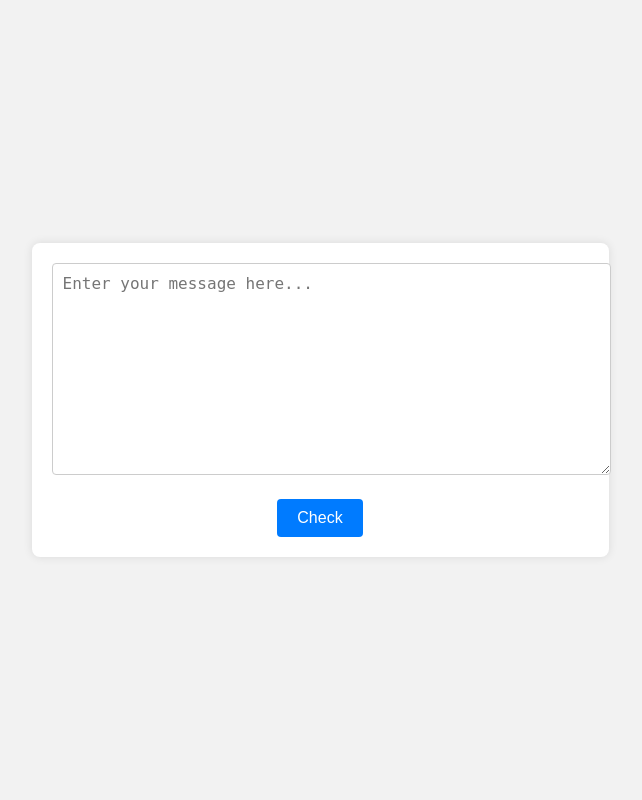
After one commit to Sakil-JU-CSE-28/SpamDetector, a Django app: template SpamMsgDetector/main/templates/inputForm.html in a window 1280 px wide. The commit adds this page. Shown: the whole page, without its empty margins (320-962 px from the left). Run offline with Django 5.2, Linux system fonts and the light colour scheme; the template is opened without the code that fills it, so the values that code supplies are empty.

Commit message:
Beta Version

```diff
--- a/SpamMsgDetector/main/templates/home.html
+++ b/SpamMsgDetector/main/templates/home.html
@@ -1,7 +1,7 @@
 <!DOCTYPE html>
 <html>
 <head>
-    <title>Centered Content</title>
+    <title>Home</title>
     <style>
         /* Styles for centering the content */
         body, html {
--- /dev/null
+++ b/SpamMsgDetector/main/templates/inputForm.html
@@ -0,0 +1,53 @@
+<!DOCTYPE html>
+<html>
+<head>
+    <title>Input Full Text</title>
+    <style>
+        body {
+            display: flex;
+            justify-content: center;
+            align-items: center;
+            height: 100vh;
+            margin: 0;
+            font-family: Arial, sans-serif;
+            background-color: #f2f2f2;
+        }
+        form {
+            background-color: #fff;
+            padding: 20px;
+            border-radius: 8px;
+            box-shadow: 0 0 10px rgba(0, 0, 0, 0.1);
+            text-align: center;
+        }
+        textarea {
+            width: 100%;
+            resize: vertical;
+            padding: 10px;
+            margin-bottom: 10px;
+            border-radius: 4px;
+            border: 1px solid #ccc;
+            font-size: 16px;
+            min-height: 150px;
+        }
+        input[type="submit"] {
+            padding: 10px 20px;
+            font-size: 16px;
+            background-color: #007bff;
+            color: #fff;
+            border: none;
+            border-radius: 4px;
+            cursor: pointer;
+        }
+        input[type="submit"]:hover {
+            background-color: #0056b3;
+        }
+    </style>
+</head>
+<body>
+    <form action="{% url 'SpamDetector' %}" method="post">
+        {% csrf_token %}
+        <textarea name="full_text" rows="10" cols="50" placeholder="Enter your message here..."></textarea><br>
+        <input type="submit" value="Check" style="margin-top: 10px;">
+    </form>
+</body>
+</html>
```
Also changed, not shown: SpamMsgDetector/main/templates/result_template.html (added, +22 -0 lines), SpamMsgDetector/main/views.py (+88 -5 lines), 1 other file.
